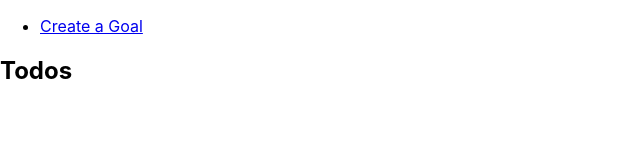
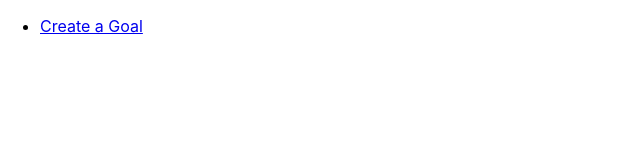
Before and after one commit to ptrose78/GoalsApp, a React (Create React App) app: page /todos in a window 1280 px wide. Shown: the top 160 px of the page, without its empty margins (0-640 px from the left). Built offline with nearby package versions, Linux system fonts and the light colour scheme.

Commit message:
Updated App Layout display for listing to-dos

```diff
--- a/src/app/AppLayout.js
+++ b/src/app/AppLayout.js
@@ -2,12 +2,15 @@ import React from "react";
 import { Outlet, NavLink } from "react-router-dom";
 import ROUTES from "./routes";
 import {useDispatch, useSelector} from "react-redux";
-import {selectGoals} from "../features/goals/goalsSlice"
+import {selectGoals} from "../features/goals/goalsSlice";
+import {selectTodos} from "../features/todos/todosSlice";
 
 
 export default function AppLayout() {
     const goals = useSelector(selectGoals);
+    const todos = useSelector(selectTodos);
     console.log(goals)
+    console.log(todos)
 
     return (
         <div>
@@ -15,18 +18,30 @@ export default function AppLayout() {
                 <ul>
                 {Object.keys(goals).length === 0 ? (
                     <li>
-                        <NavLink to={ROUTES.newGoalRoute()} >
-                        Create a Goal
+                        <NavLink to={ROUTES.newGoalRoute()}>
+                            Create a Goal
                         </NavLink>
                     </li>
                 ) : (
                     <li>
-                        <NavLink to={ROUTES.goalsRoute()} >
-                         Goals
+                        <NavLink to={ROUTES.goalsRoute()}>
+                            Goals
                         </NavLink>
                     </li>
                 )}
+
+                {Object.values(todos).length !== 0 ? (
+                    <li>
+                        <NavLink to={ROUTES.todoRoute()}>
+                            To-dos
+                        </NavLink>
+                    </li>
+                ) : (
+                        null
+                )}
+
                 </ul>
+
             </nav>
             <Outlet/>
         </div>
--- a/src/features/tasks/Tasks.js
+++ b/src/features/tasks/Tasks.js
@@ -3,6 +3,7 @@ import { useDispatch, useSelector } from "react-redux";
 import { useParams } from "react-router-dom";
 import {selectGoals} from "../goals/goalsSlice";
 import {selectTasks} from "./tasksSlice";
+import {selectTodos} from "../todos/todosSlice";
 import {removeTask} from "./tasksSlice";
 import {removeTaskFromGoals} from "../goals/goalsSlice";
 import {addTodo} from "../todos/todosSlice";
@@ -15,6 +16,7 @@ import {v4 as uuidv4} from "uuid";
 export default function Tasks() {
     const goals = useSelector(selectGoals);
     const tasks = useSelector(selectTasks);
+    const todos = useSelector(selectTodos);
 
     const dispatch = useDispatch();
     const navigate = useNavigate();
--- a/src/features/todos/todos.js
+++ b/src/features/todos/todos.js
@@ -16,14 +16,19 @@ export default function Todos () {
 
     return (
         <section>
-            <h2>Todos</h2>
+            {Object.values(todos).length !== 0 ? (
+                 <h2>Todos</h2>
+                ) : (
+                    null
+                )}
             {Object.values(todos).map((todo)=>{
                 return (todo.taskIds).map((todoTaskId)=>{
                     return Object.values(tasks).map((task)=>{
                         if (todoTaskId === task.id) {
                            return (<li key={todoTaskId}>
                                     {task.name}
-                                    <button onClick={()=>{handleRemoveTodo(todoTaskId)}}>x</button>
+                                    {todo.id}
+                                    <button onClick={()=>{handleRemoveTodo(todo.id)}}>x</button>
                                   </li>
                            )
                         }})
--- a/src/features/todos/todosSlice.js
+++ b/src/features/todos/todosSlice.js
@@ -20,13 +20,18 @@ export const todosSlice = createSlice({
             const {id} = action.payload;
             state.todos = Object.values(state.todos).reduce((acc, todo)=>{
                 if (todo.id !== id) {
+                    console.log(id)
+                    console.log(todo.id)
                     acc[todo.id] = todo;
                 }
+                console.log(acc)
                 return acc;
             }, {});
         },
         linkTaskToTodo: (state, action) => {
             const {taskId, id} = action.payload;
+            console.log(taskId)
+            console.log(id)
             state.todos[id].taskIds.push(taskId);
         },
         removeTaskFromTodo: (state, action) => {
```
